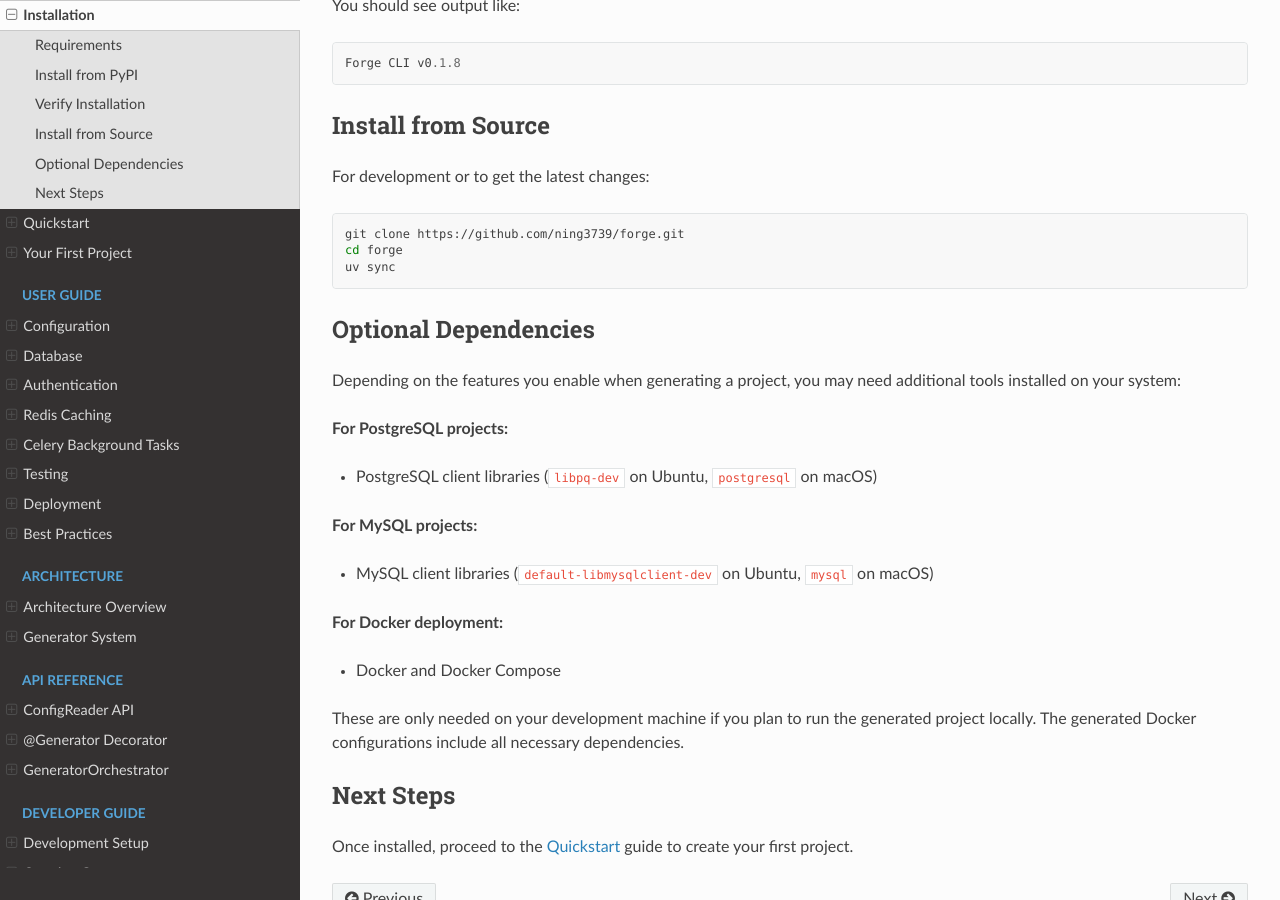
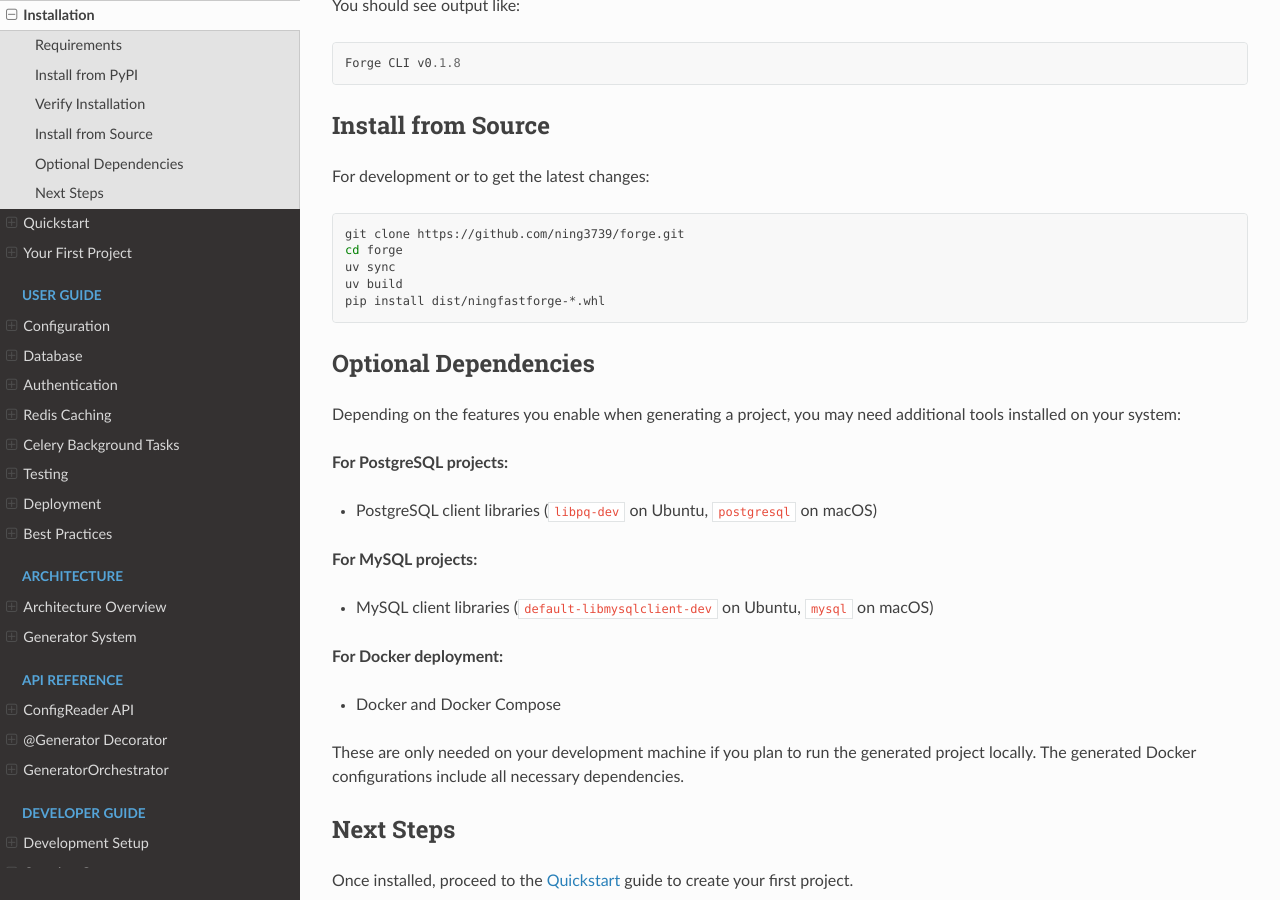
Before and after one commit to ning3739/forge, a Sphinx documentation site: the page built from docs/getting-started/installation.md, in a window 1280 px wide and 900 px high, scrolled down 640 px. Built offline with Sphinx 7.4.7 and the Read the Docs theme 3.1.0, drawn with Linux system fonts in a browser that asks for light colours.

Commit message:
docs: update install from source instructions with uv build

````diff
--- a/docs/getting-started/installation.md
+++ b/docs/getting-started/installation.md
@@ -35,6 +35,8 @@ For development or to get the latest changes:
 git clone https://github.com/ning3739/forge.git
 cd forge
 uv sync
+uv build
+pip install dist/ningfastforge-*.whl
 ```
 
 ## Optional Dependencies
````
Also changed, not shown: assets/logo.svg.
